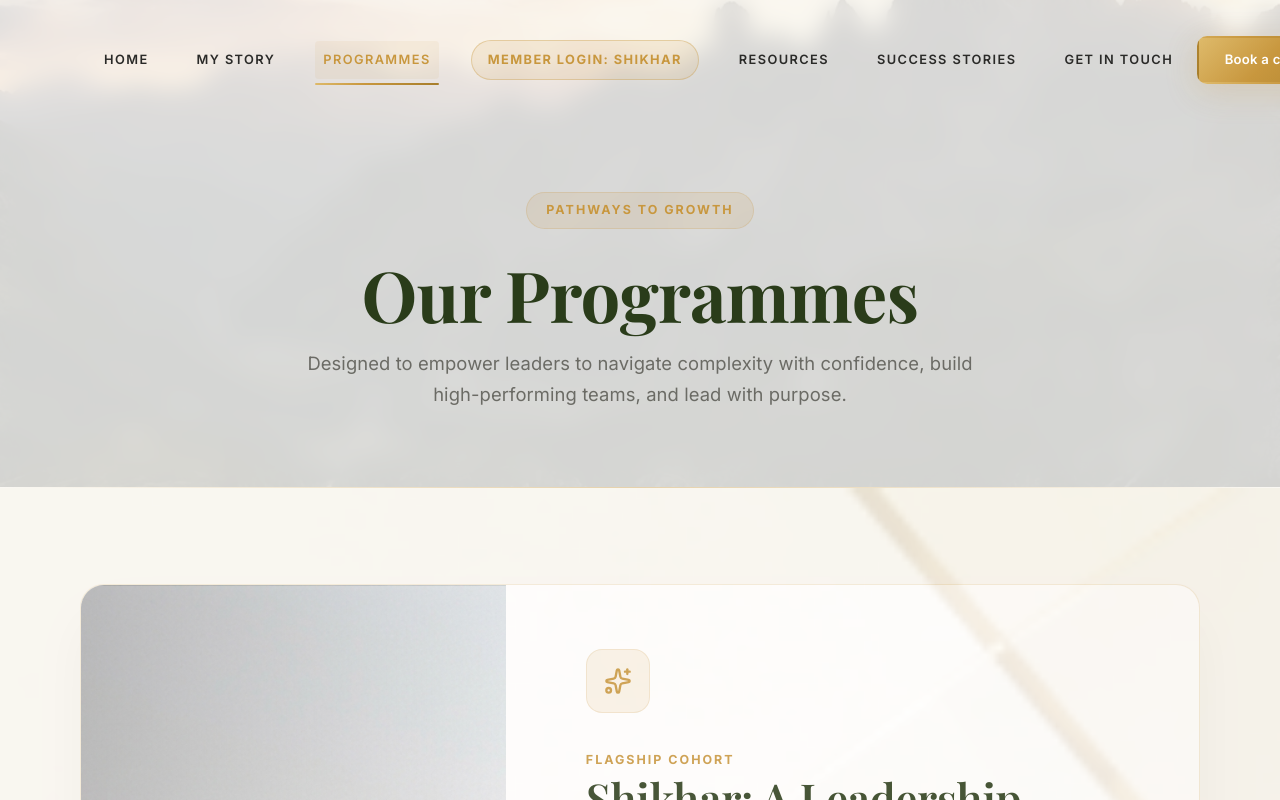
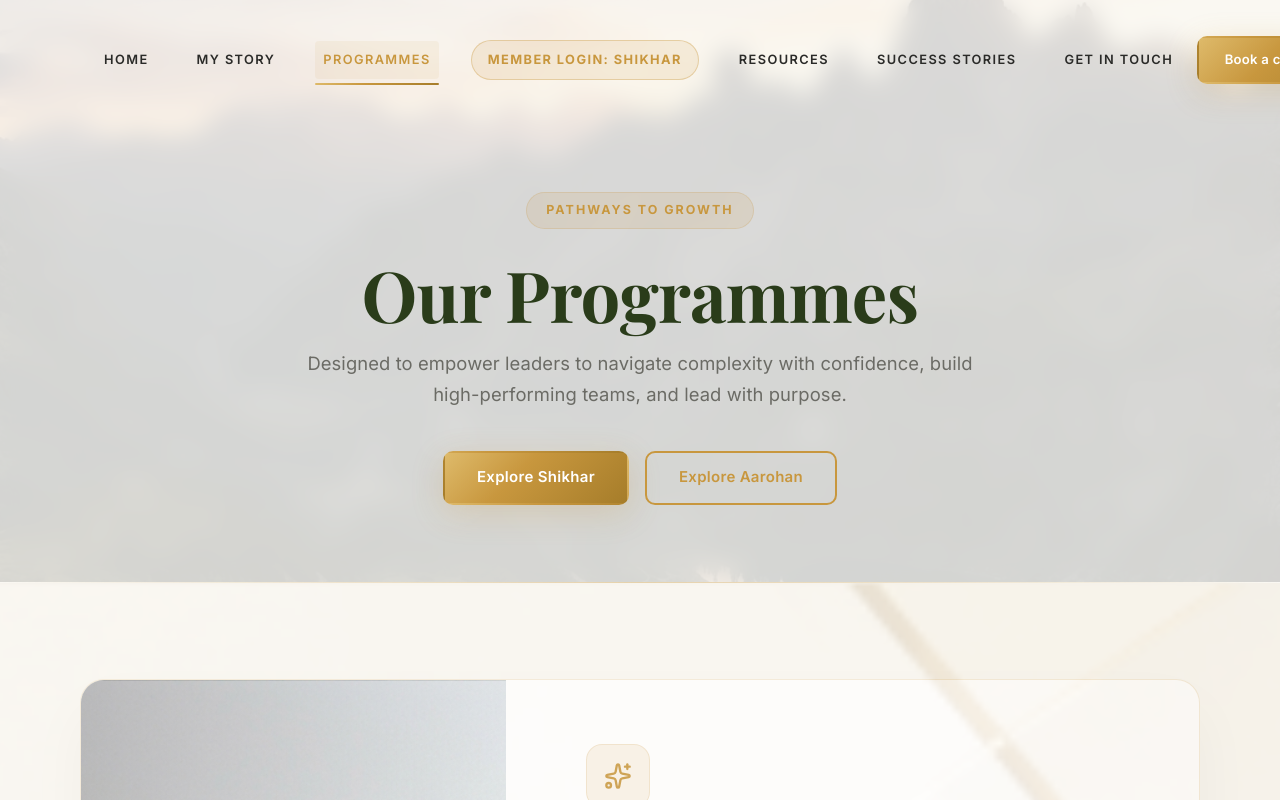
Before and after one commit to abhi2715/TGP, a React (Vite) app: page /programmes in a window 1280 px wide. Shown: the top 800 px of the page. Built offline with nearby package versions, Linux system fonts and the light colour scheme; a web font is replaced by a local one.

Commit message:
Add quick links to Shikhar and Aarohan in Programmes hero section

```diff
--- a/src/pages/Programmes.tsx
+++ b/src/pages/Programmes.tsx
@@ -20,6 +20,16 @@ const Programmes = () => {
               Designed to empower leaders to navigate complexity with confidence, build high-performing teams, and lead with purpose.
             </p>
           </ScrollReveal>
+          <ScrollReveal direction="up" delay={0.3}>
+            <div style={{ display: 'flex', gap: '1rem', justifyContent: 'center', marginTop: '2.5rem', flexWrap: 'wrap' }}>
+              <MagneticButton>
+                <a href="#shikhar" className="btn btn-primary" style={{ padding: '0.8rem 2rem' }}>Explore Shikhar</a>
+              </MagneticButton>
+              <MagneticButton>
+                <a href="#aarohan" className="btn btn-secondary" style={{ padding: '0.8rem 2rem', background: 'transparent', borderColor: 'var(--color-gold)', color: 'var(--color-gold)' }}>Explore Aarohan</a>
+              </MagneticButton>
+            </div>
+          </ScrollReveal>
         </div>
       </div>
 
@@ -30,7 +40,7 @@ const Programmes = () => {
           <div className="programmes-detailed-list">
 
             {/* ── Shikhar ── */}
-            <div className="programme-detailed-card">
+            <div className="programme-detailed-card" id="shikhar">
               <div className="programme-detailed-image shikhar-bg"></div>
               <ScrollReveal direction="up" delay={0.1} className="programme-detailed-content">
                 <div className="programme-icon-wrap">
@@ -81,7 +91,7 @@ const Programmes = () => {
             </div>
 
             {/* ── Aarohan ── */}
-            <div className="programme-detailed-card reverse">
+            <div className="programme-detailed-card reverse" id="aarohan">
               <div className="programme-detailed-image leadership-bg"></div>
               <ScrollReveal direction="up" delay={0.2} className="programme-detailed-content">
                 <div className="programme-icon-wrap" style={{ background: 'rgba(85,107,47,0.1)', borderColor: 'rgba(85,107,47,0.2)' }}>
```
